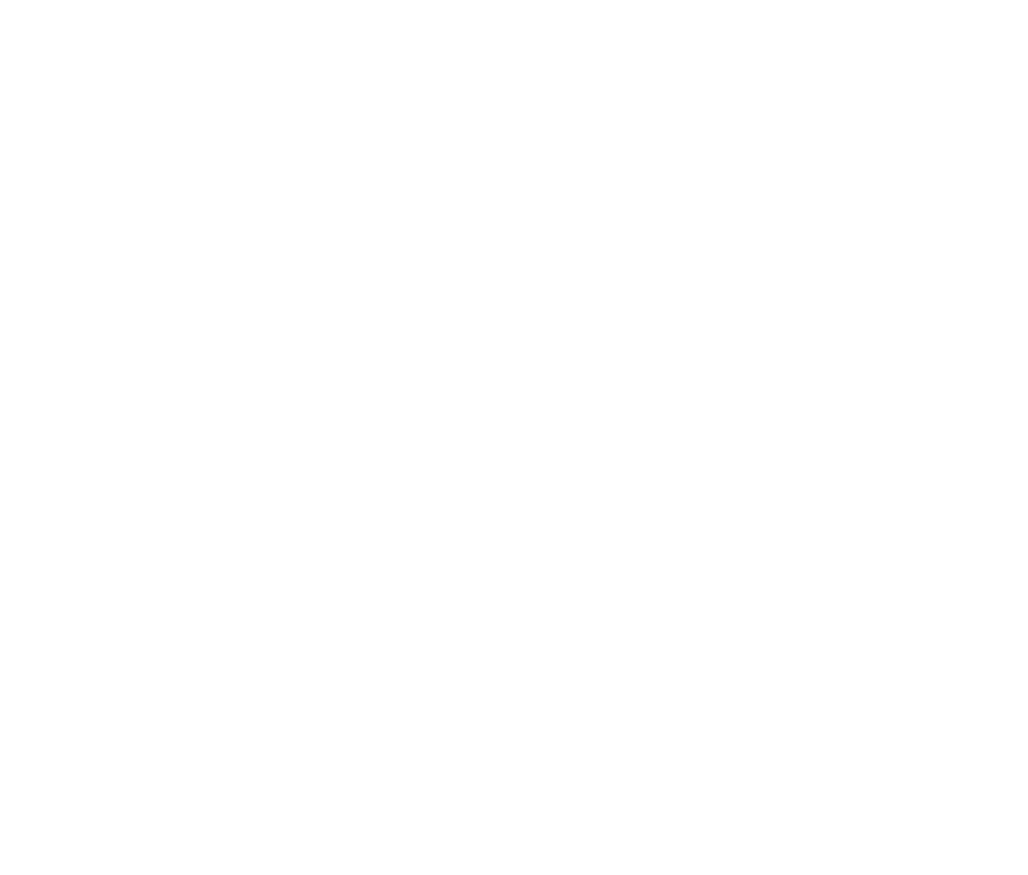
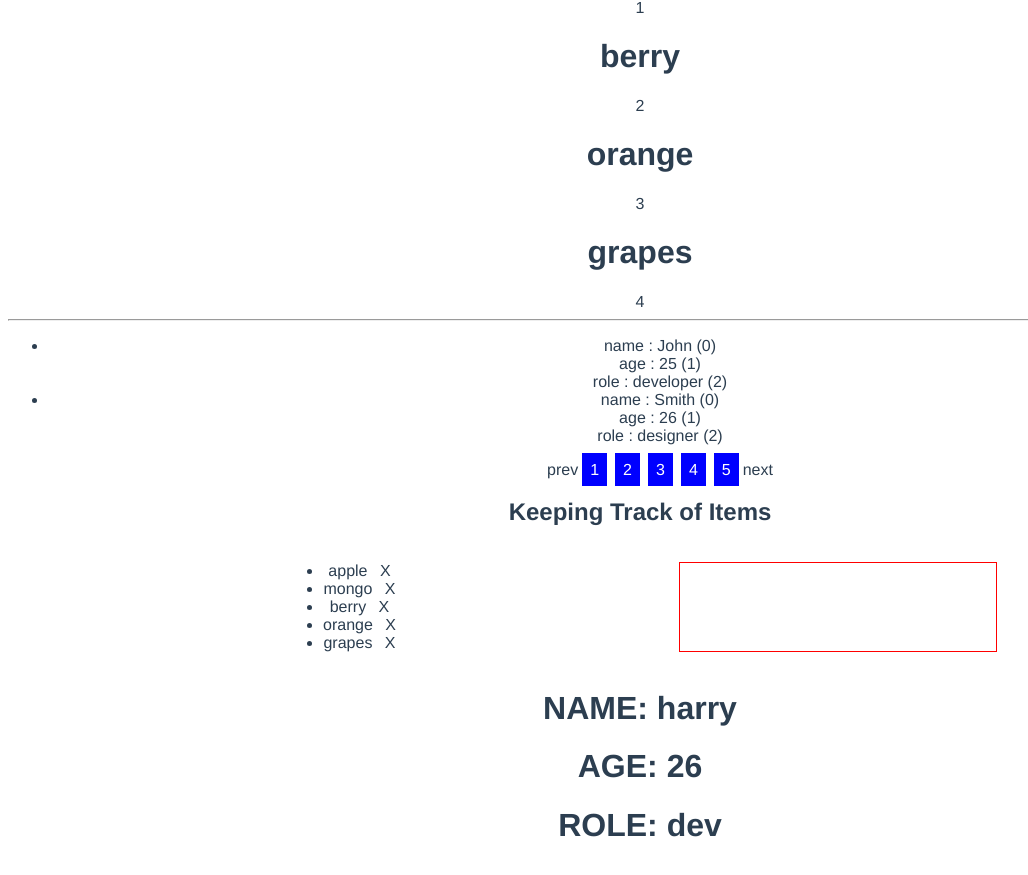
Before and after one commit to Harry456/vueLearning, a Vue app: page / in a window 1280 px wide. Shown: the part 2113-2988 px from the top of the page, without its empty margins (0-1028 px from the left). Before the commit the page ends 1808 px from the top, so only its background shows below. Built offline with nearby package versions, Linux system fonts and the light colour scheme.

Commit message:
conditionalAndLoopingCompleted

```diff
--- a/src/components/Condiitionals/Conditional.vue
+++ b/src/components/Condiitionals/Conditional.vue
@@ -27,6 +27,61 @@
     <div v-show="show">
       <p>Using v-show</p>
     </div>
+
+    <!-- Conditional rendering Looping -->
+    <div class="looping">
+      <h2>Conditional Looping</h2>
+      <ul>
+        <li v-for="(fruit, idx) in fruits" v-bind:key="idx">
+          {{ idx + 1 }} - {{ fruit }}
+        </li>
+      </ul>
+      <!-- Grouping Element -->
+      <div v-for="(fruit, idx) in fruits" v-bind:key="idx">
+        <h1>{{ fruit }}</h1>
+        {{ idx }}
+      </div>
+      <hr />
+      <!-- Looping via Object  -->
+      <ul>
+        <li v-for="(person, idx) in persons" v-bind:key="idx">
+          <!-- Looping in object - extracting key value pairs -->
+          <div v-for="(value, key, index) in person" v-bind:key="index">
+            {{ key }} : {{ value }} ({{ index }})
+          </div>
+        </li>
+      </ul>
+      <!-- Looping Via Numbers -->
+      <ul>
+        <span>prev</span>
+        <span class="numBox" v-for="n in 5" v-bind:key="n">{{ n }}</span>
+        <span>next</span>
+      </ul>
+
+      <!-- Deleting Item - My Try - Tracking of elements -->
+      <div class="wrapper">
+        <h2>Keeping Track of Items</h2>
+        <div class="fruits">
+          <ul>
+            <li v-for="(fruit, idx) in fruits" :key="idx">
+              {{ fruit }}
+              <span class="deleteBtn" @click="deleteItem(idx, $event)">X</span>
+            </li>
+          </ul>
+          <!-- Removed Fruits Tracked Here -->
+          <ul class="removedFruits">
+            <li v-for="(fruit, idx) in trash" :key="idx">
+              Removed Fruit - {{ fruit }}
+            </li>
+          </ul>
+        </div>
+      </div>
+
+      <!-- Single Object -->
+      <div v-for="(value, key, idx) in user" :key="idx">
+        <h1>{{ key.toUpperCase() }}: {{ value }}</h1>
+      </div>
+    </div>
   </div>
 </template>
 
@@ -37,7 +92,30 @@
     return {
       show: true,
       num: 0,
+      fruits: ['apple', 'mongo', 'berry', 'orange', 'grapes'],
+      persons: [
+        { name: 'John', age: 25, role: 'developer' },
+        { name: 'Smith', age: 26, role: 'designer' },
+      ],
+      trash: [],
+      user: {
+        name: 'harry',
+        age: 26,
+        role: 'dev',
+      },
     };
+  },
+
+  methods: {
+    deleteItem: function(idx, e) {
+      // Removed Item
+      let removed = this.fruits.filter((item, index) => idx === index);
+      console.log(removed, 'removed');
+
+      this.fruits = this.fruits.filter((item, i) => idx !== i);
+      this.trash.push(...removed);
+      console.log(this.trash, 'trash');
+    },
   },
 };
 </script>
@@ -45,5 +123,29 @@
 <style lang="scss" scoped>
 #root {
   margin: 2rem 0;
+
+  .numBox {
+    padding: 0.5rem;
+    margin: 1rem 0.25rem;
+    background: blue;
+    color: #fff;
+  }
+
+  .fruits {
+    display: flex;
+    justify-content: space-evenly;
+
+    .removedFruits {
+      padding: 0.5rem;
+      border: 1px solid red;
+      min-width: 300px;
+      min-height: 10px;
+    }
+  }
+
+  .deleteBtn {
+    padding: 0.5rem;
+    cursor: pointer;
+  }
 }
 </style>
```
Also changed, not shown: ConditionalNotes_2.js (+16 -0 lines).
